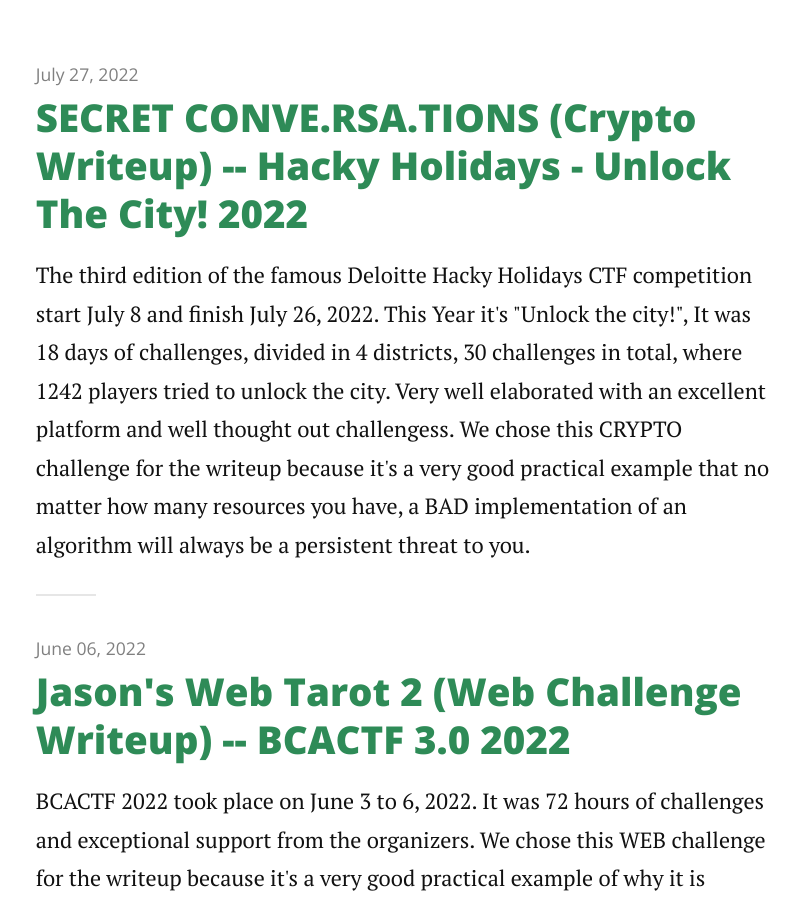
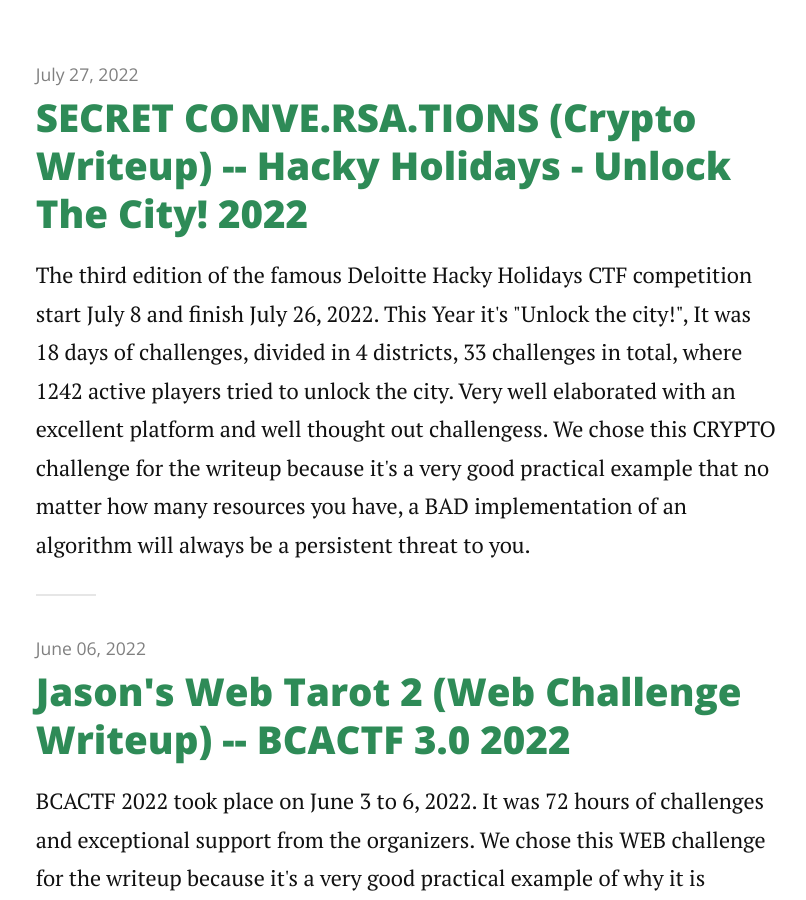
Before and after one commit to leonuz/leonuz.github.io, a Jekyll site: the page built from index.html, in a window 1280 px wide and 900 px high, scrolled down 443 px. Shown: the whole window, without its empty margins (233-1039 px from the left). Built offline with Jekyll 4.4.1, drawn with Linux system fonts in a browser that asks for light colours; nearby versions of some CDN libraries; the list of posts is cut into pages by our own code.

Commit message:
Update 2022-07-27-SECRET-CONVE.RSA.TIONS.markdown

```diff
--- a/_posts/2022-07-27-SECRET-CONVE.RSA.TIONS.markdown
+++ b/_posts/2022-07-27-SECRET-CONVE.RSA.TIONS.markdown
@@ -4,7 +4,7 @@
 date:   2022-07-27
 image: /hackazon22/logo.png
 ---
-<p class="intro"><span class="dropcap">T</span>he third edition of the famous <a href="https://hackyholidays.io//">Deloitte Hacky Holidays CTF</a> competition start July 8 and finish July 26, 2022. This Year it's "Unlock the city!", It was 18 days of challenges, divided in 4 districts, 30 challenges in total, where 1242 players tried to unlock the city. Very well elaborated with an excellent platform and well thought out challengess. We chose this CRYPTO challenge for the writeup because it's a very good practical example that no matter how many resources you have, a BAD implementation of an algorithm will always be a persistent threat to you.</p>
+<p class="intro"><span class="dropcap">T</span>he third edition of the famous <a href="https://hackyholidays.io//">Deloitte Hacky Holidays CTF</a> competition start July 8 and finish July 26, 2022. This Year it's "Unlock the city!", It was 18 days of challenges, divided in 4 districts, 33 challenges in total, where 1242 active players tried to unlock the city. Very well elaborated with an excellent platform and well thought out challengess. We chose this CRYPTO challenge for the writeup because it's a very good practical example that no matter how many resources you have, a BAD implementation of an algorithm will always be a persistent threat to you.</p>
 
 
 #### Challenge Description:
```
